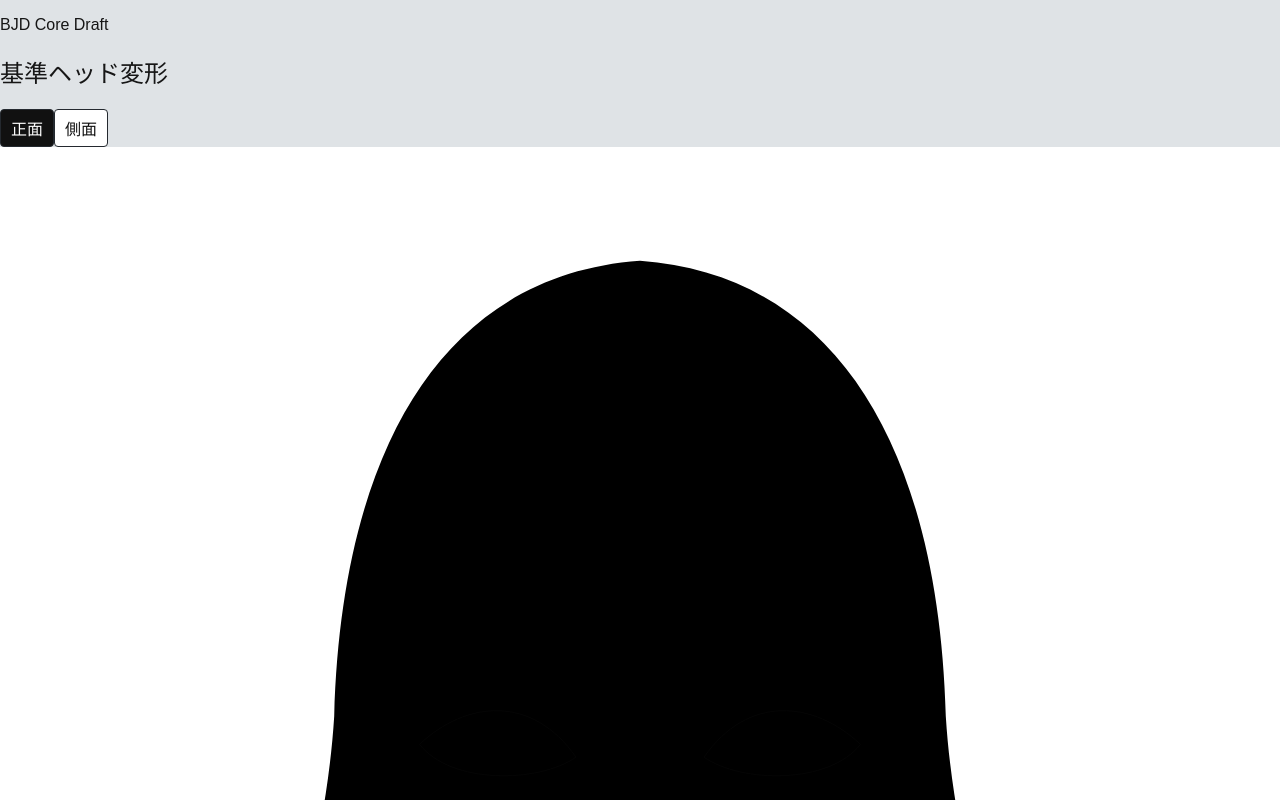
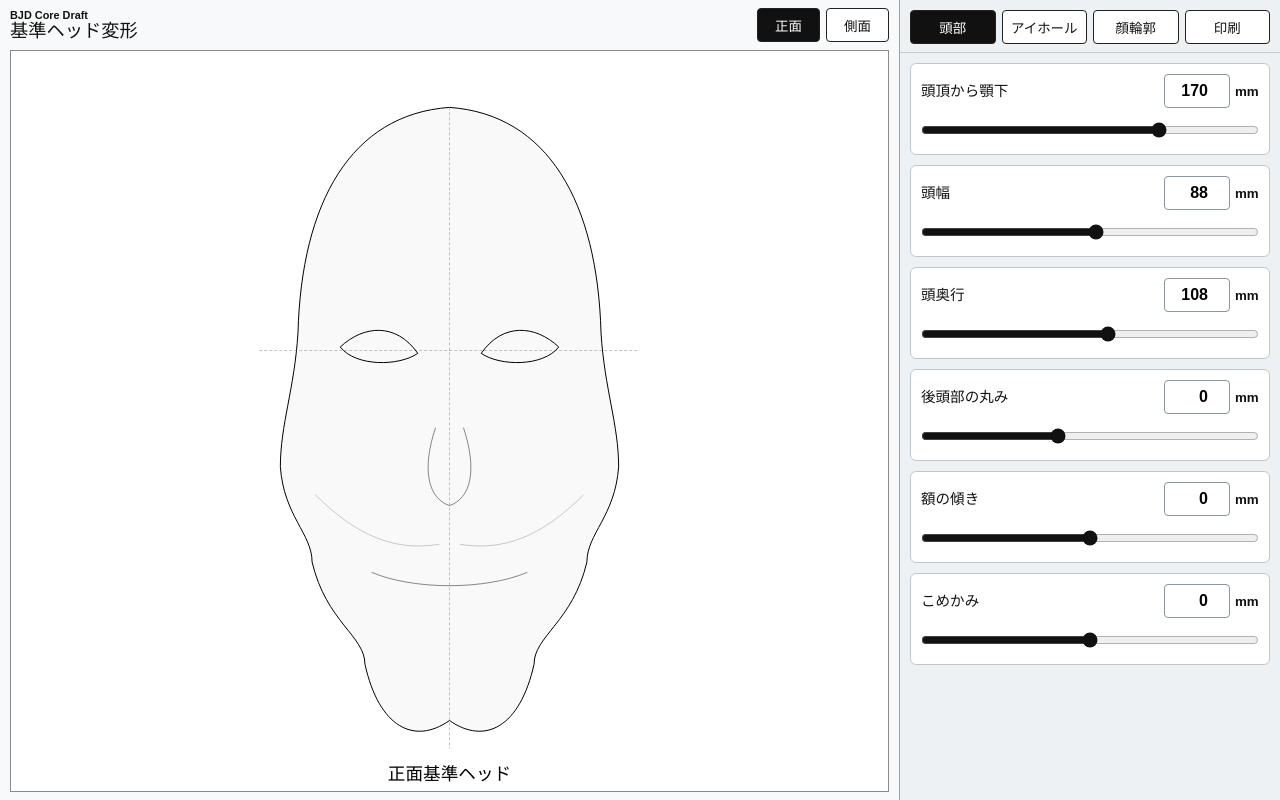
Before and after one commit to catnemu/bjd-head-draft, a React (Vite) app: page / in a window 1280 px wide. Shown: the top 800 px of the page. Built offline with nearby package versions, Linux system fonts and the light colour scheme.

Commit message:
Update src/styles.css

```diff
--- a/src/styles.css
+++ b/src/styles.css
@@ -1,5 +1,5 @@
 :root {
-  color: #161616;
+  color: #111;
   background: #dfe3e6;
   font-family: Arial, "Yu Gothic", "Hiragino Kaku Gothic ProN", Meiryo, sans-serif;
   font-synthesis: none;
@@ -16,12 +16,7 @@ body,
   width: 100%;
   height: 100%;
   margin: 0;
-}
-
-body {
-  min-width: 320px;
   overflow: hidden;
-  background: #dfe3e6;
 }
 
 button,
@@ -29,237 +24,129 @@ input {
   font: inherit;
 }
 
-button {
-  min-height: 38px;
-  border: 1px solid #24292f;
-  border-radius: 4px;
-  padding: 0 10px;
-  color: #111;
-  background: #fff;
+body {
+  min-width: 320px;
+  background: #dfe3e6;
+}
+
+.app-shell {
+  width: 100%;
+  height: 100dvh;
+  display: grid;
+  grid-template-rows: minmax(250px, 39dvh) minmax(0, 1fr);
+  overflow: hidden;
+}
+
+.preview-area {
+  display: grid;
+  grid-template-rows: auto minmax(0, 1fr);
+  gap: 8px;
+  min-height: 0;
+  padding: calc(8px + env(safe-area-inset-top)) 10px 8px;
+  border-bottom: 1px solid #9aa3aa;
+  background: #f8f9fa;
+}
+
+.app-header {
+  display: grid;
+  grid-template-columns: minmax(0, 1fr) 132px;
+  gap: 8px;
+  align-items: center;
+}
+
+.app-header p,
+.app-header h1 {
+  margin: 0;
+}
+
+.app-header p {
+  font-size: 0.68rem;
   font-weight: 700;
 }
 
-button.active,
-.preset-grid button.active,
-.toggle-row button.active,
-.output-tabs button.active {
-  color: #fff;
-  background: #111;
+.app-header h1 {
+  font-size: 1.14rem;
+  line-height: 1.08;
 }
 
-.home-screen {
-  min-height: 100dvh;
+.view-tabs,
+.panel-tabs,
+.mini-segment {
   display: grid;
-  place-items: center;
-  padding: 18px;
-  background: #e7eaed;
+  gap: 6px;
 }
 
-.home-panel {
-  width: min(520px, 100%);
-  display: grid;
-  gap: 18px;
-}
-
-.home-panel p,
-.home-panel h1,
-.top-bar p,
-.top-bar h1 {
-  margin: 0;
-}
-
-.home-panel p,
-.top-bar p {
-  font-size: 0.72rem;
-  font-weight: 700;
-}
-
-.home-panel h1 {
-  font-size: 1.9rem;
-  line-height: 1.1;
-}
-
-.home-actions {
-  display: grid;
-  gap: 10px;
-}
-
-.home-actions button {
-  min-height: 52px;
-  text-align: left;
-}
-
-.work-screen {
-  height: 100dvh;
-  display: grid;
-  grid-template-rows: minmax(292px, 45dvh) minmax(0, 1fr);
-  overflow: hidden;
-}
-
-.preview-pane {
-  min-height: 0;
-  display: grid;
-  grid-template-rows: auto minmax(0, 1fr);
-  gap: 8px;
-  padding: calc(8px + env(safe-area-inset-top)) 10px 8px;
-  border-bottom: 1px solid #9da6ad;
-  background: #f7f8f9;
-}
-
-.top-bar {
-  display: flex;
-  align-items: center;
-  justify-content: space-between;
-  gap: 10px;
-  min-height: 40px;
-}
-
-.top-bar h1 {
-  font-size: 1.08rem;
-  line-height: 1.1;
-}
-
-.view-grid {
-  min-height: 0;
-  display: grid;
-  grid-template-columns: repeat(2, minmax(0, 1fr));
-  grid-template-rows: repeat(2, minmax(0, 1fr));
-  gap: 8px;
-}
-
-.view-grid.mirrored {
-  transform: scaleX(-1);
-}
-
-.view-cell {
-  min-width: 0;
-  min-height: 0;
-  border: 1px solid #8b949e;
-  background: #fff;
-}
-
-.view-svg {
-  display: block;
-  width: 100%;
-  height: 100%;
-}
-
-.view-bg,
-.sheet-bg {
-  fill: #fff;
-}
-
-.view-title {
-  fill: #111;
-  font-size: 5px;
-  font-weight: 700;
-}
-
-.shape {
-  fill: none;
-  vector-effect: non-scaling-stroke;
-}
-
-.shape.finished {
-  stroke: #60676f;
-  stroke-width: 0.8;
-}
-
-.shape.finished.soft {
-  fill: rgba(105, 117, 128, 0.12);
-}
-
-.shape.core {
-  stroke: #111;
-  stroke-width: 0.9;
-}
-
-.shape.angle-side {
-  stroke: #2f6f82;
-  stroke-width: 0.7;
-  opacity: 0.58;
-}
-
-.feature {
-  fill: none;
-  stroke: #111;
-  stroke-width: 0.45;
-  vector-effect: non-scaling-stroke;
-}
-
-.neck {
-  stroke: #111;
-  stroke-width: 0.5;
-  vector-effect: non-scaling-stroke;
-}
-
-.guides line,
-.guideline {
-  stroke: #8b949e;
-  stroke-width: 0.25;
-  stroke-dasharray: 2 1.4;
-  vector-effect: non-scaling-stroke;
-}
-
-.guides text {
-  fill: #555;
-  font-size: 3.2px;
-}
-
-.control-panel {
-  min-height: 0;
-  display: grid;
-  grid-template-rows: auto minmax(0, 1fr);
-  background: #eef1f3;
+.view-tabs {
+  grid-template-columns: 1fr 1fr;
 }
 
 .panel-tabs {
   position: sticky;
   top: 0;
   z-index: 2;
-  display: grid;
-  grid-template-columns: repeat(5, 1fr);
-  gap: 6px;
-  padding: 10px;
+  grid-template-columns: repeat(4, 1fr);
+  padding: 10px 10px 8px;
   border-bottom: 1px solid #c3cbd1;
   background: #eef1f3;
 }
 
-.panel-tabs button {
-  min-width: 0;
+.view-tabs button,
+.panel-tabs button,
+.mini-segment button,
+.print-panel button {
   min-height: 34px;
-  padding: 0 4px;
-  font-size: 0.82rem;
+  border: 1px solid #222;
+  border-radius: 4px;
+  color: #111;
+  background: #fff;
+  font-size: 0.84rem;
+  font-weight: 700;
 }
 
-.panel-body {
+.view-tabs button.active,
+.panel-tabs button.active,
+.mini-segment button.active {
+  color: #fff;
+  background: #111;
+}
+
+.mini-segment button:disabled {
+  color: #999;
+  border-color: #bbb;
+}
+
+.preview-canvas {
+  min-height: 0;
+  overflow: hidden;
+  border: 1px solid #8a8a8a;
+  background: #fff;
+}
+
+.model-svg {
+  display: block;
+  width: 100%;
+  height: 100%;
+  background: #fff;
+}
+
+.controls {
   min-height: 0;
   overflow-y: auto;
   -webkit-overflow-scrolling: touch;
-  display: grid;
-  align-content: start;
-  gap: 10px;
-  padding: 10px 10px calc(18px + env(safe-area-inset-bottom));
+  background: #eef1f3;
+  padding-bottom: env(safe-area-inset-bottom);
 }
 
-.preset-grid,
-.toggle-row,
-.output-tabs {
+.control-list {
   display: grid;
-  gap: 6px;
+  gap: 10px;
+  padding: 10px;
 }
 
-.preset-grid {
-  grid-template-columns: repeat(3, 1fr);
-}
-
-.toggle-row {
-  grid-template-columns: repeat(3, 1fr);
-}
-
-.field-control {
+.control-row,
+.print-panel,
+.eye-link-row {
   display: grid;
-  grid-template-columns: minmax(0, 1fr) auto;
   gap: 8px;
   padding: 10px;
   border: 1px solid #c0c8ce;
@@ -267,158 +154,181 @@ button.active,
   background: #fff;
 }
 
-.field-control > span:first-child {
+.eye-link-row {
+  grid-template-columns: minmax(0, 1fr) auto;
+  align-items: center;
+  margin: 10px 10px 0;
+}
+
+.mini-segment {
+  grid-template-columns: 1fr 1fr;
+}
+
+.checkbox-row {
+  display: inline-flex;
+  align-items: center;
+  gap: 7px;
+  min-height: 34px;
+  font-weight: 700;
+  white-space: nowrap;
+}
+
+.checkbox-row input {
+  width: 22px;
+  height: 22px;
+}
+
+.number-row {
+  display: grid;
+  grid-template-columns: minmax(0, 1fr) auto;
+  gap: 8px;
+  align-items: center;
+  min-height: 34px;
+  font-weight: 700;
+}
+
+.number-row span:first-child {
   min-width: 0;
-  align-self: center;
-  font-size: 0.92rem;
-  font-weight: 700;
+  font-size: 0.91rem;
   line-height: 1.25;
 }
 
-.number-input {
+.number-unit {
   display: grid;
-  grid-template-columns: 70px 28px;
+  grid-template-columns: 66px 24px;
   gap: 5px;
   align-items: center;
 }
 
-.number-input input {
-  width: 70px;
+.number-unit input {
+  width: 66px;
   height: 34px;
-  border: 1px solid #8b949e;
+  border: 1px solid #8b959c;
   border-radius: 4px;
   padding: 0 6px;
   text-align: right;
+  font-size: 1rem;
 }
 
-.number-input small {
-  min-width: 0;
+.number-unit small {
   font-weight: 700;
 }
 
-.field-control input[type="range"] {
-  grid-column: 1 / -1;
+input[type="range"] {
   width: 100%;
   height: 28px;
   margin: 0;
   accent-color: #111;
 }
 
-.check-row {
-  display: flex;
-  align-items: center;
-  gap: 10px;
+.print-panel button {
   min-height: 42px;
-  padding: 10px;
-  border: 1px solid #c0c8ce;
-  border-radius: 6px;
-  background: #fff;
-  font-weight: 700;
 }
 
-.check-row input {
-  width: 20px;
-  height: 20px;
-  accent-color: #111;
+.sheet-bg {
+  fill: #fff;
 }
 
-.primary-action,
-.secondary-action {
-  min-height: 46px;
-}
-
-.primary-action {
-  color: #fff;
-  background: #111;
-}
-
-.output-screen {
-  height: 100dvh;
-  display: grid;
-  grid-template-rows: auto minmax(0, 1fr);
-  overflow: hidden;
-  padding: calc(8px + env(safe-area-inset-top)) 10px 10px;
-  background: #dfe3e6;
-}
-
-.output-tabs {
-  grid-template-columns: repeat(3, minmax(0, auto));
-}
-
-.sheet-preview {
-  min-height: 0;
-  overflow: auto;
-  padding: 10px 0;
-  -webkit-overflow-scrolling: touch;
-}
-
-.template-sheet {
-  display: block;
-  width: 297mm;
-  height: 210mm;
-  max-width: none;
-  border: 1px solid #8b949e;
-  background: #fff;
-}
-
-.sheet-heading {
-  fill: #111;
-  font-size: 4px;
-  font-weight: 700;
+.head-fill {
+  fill: #f9f9f9;
+  stroke: #000;
+  stroke-width: 1;
+  vector-effect: non-scaling-stroke;
 }
 
 .cut-line {
   fill: none;
-  stroke: #111;
+  stroke: #000;
+  stroke-width: 1;
+  vector-effect: non-scaling-stroke;
+}
+
+.feature {
+  fill: none;
+  stroke: #555;
+  stroke-width: 0.7;
+  stroke-linecap: round;
+  stroke-linejoin: round;
+  vector-effect: non-scaling-stroke;
+}
+
+.feature.soft {
+  stroke: #999;
+  stroke-width: 0.5;
+}
+
+.datum {
+  stroke: #777;
+  stroke-width: 0.45;
+  stroke-dasharray: 3 2;
+  vector-effect: non-scaling-stroke;
+}
+
+.active-shape {
+  stroke: #d40000;
+  stroke-width: 1.6;
+}
+
+.view-title,
+.sheet-note,
+.scale-check text {
+  fill: #000;
+  stroke: none;
+  font-size: 5px;
+  font-weight: 700;
+  text-anchor: middle;
+}
+
+.sheet-note {
+  font-size: 3px;
+  text-anchor: start;
+}
+
+.scale-check {
+  fill: none;
+  stroke: #000;
   stroke-width: 0.35;
   vector-effect: non-scaling-stroke;
 }
 
 .slit {
-  fill: rgba(211, 0, 0, 0.18);
-  stroke: #d30000;
-  stroke-width: 0.35;
+  stroke: #d40000;
+  stroke-width: 0.6;
+  stroke-dasharray: 2 1.5;
   vector-effect: non-scaling-stroke;
 }
 
-.slit-label,
-.sheet-note {
-  fill: #111;
-  font-size: 3.2px;
-}
-
-.scale-box {
+.slit-box {
   fill: none;
-  stroke: #111;
-  stroke-width: 0.35;
+  stroke: #d40000;
+  stroke-width: 0.45;
   vector-effect: non-scaling-stroke;
 }
 
-.scale-box text {
-  fill: #111;
-  stroke: none;
-  font-size: 3.2px;
-  font-weight: 700;
-  text-anchor: middle;
+.print-sheet-wrap {
+  display: none;
 }
 
-@media (min-width: 980px) {
-  .work-screen {
-    grid-template-columns: minmax(600px, 1fr) 390px;
+.a4-sheet {
+  display: block;
+  width: 297mm;
+  height: 210mm;
+  background: #fff;
+}
+
+@media (min-width: 880px) {
+  .app-shell {
+    grid-template-columns: minmax(480px, 1fr) 380px;
     grid-template-rows: 100dvh;
   }
 
-  .preview-pane {
-    border-right: 1px solid #9da6ad;
+  .preview-area {
+    height: 100dvh;
+    border-right: 1px solid #9aa3aa;
     border-bottom: 0;
   }
 
-  .view-grid {
-    grid-template-columns: repeat(2, minmax(0, 1fr));
-    grid-template-rows: repeat(2, minmax(0, 1fr));
-  }
-
-  .control-panel {
+  .controls {
     height: 100dvh;
   }
 }
@@ -434,33 +344,33 @@ button.active,
   #root {
     width: 297mm;
     height: 210mm;
+    min-height: 0;
     overflow: visible;
     background: #fff;
   }
 
-  .home-screen,
-  .work-screen,
-  .top-bar {
+  .app-shell {
+    display: block;
+    width: 297mm;
+    height: 210mm;
+    overflow: visible;
+  }
+
+  .preview-area,
+  .controls {
     display: none;
   }
 
-  .output-screen {
+  .print-sheet-wrap {
     display: block;
     width: 297mm;
     height: 210mm;
-    padding: 0;
     overflow: visible;
     background: #fff;
   }
 
-  .sheet-preview {
-    overflow: visible;
-    padding: 0;
-  }
-
-  .template-sheet {
+  .a4-sheet {
     width: 297mm;
     height: 210mm;
-    border: 0;
   }
 }
```
